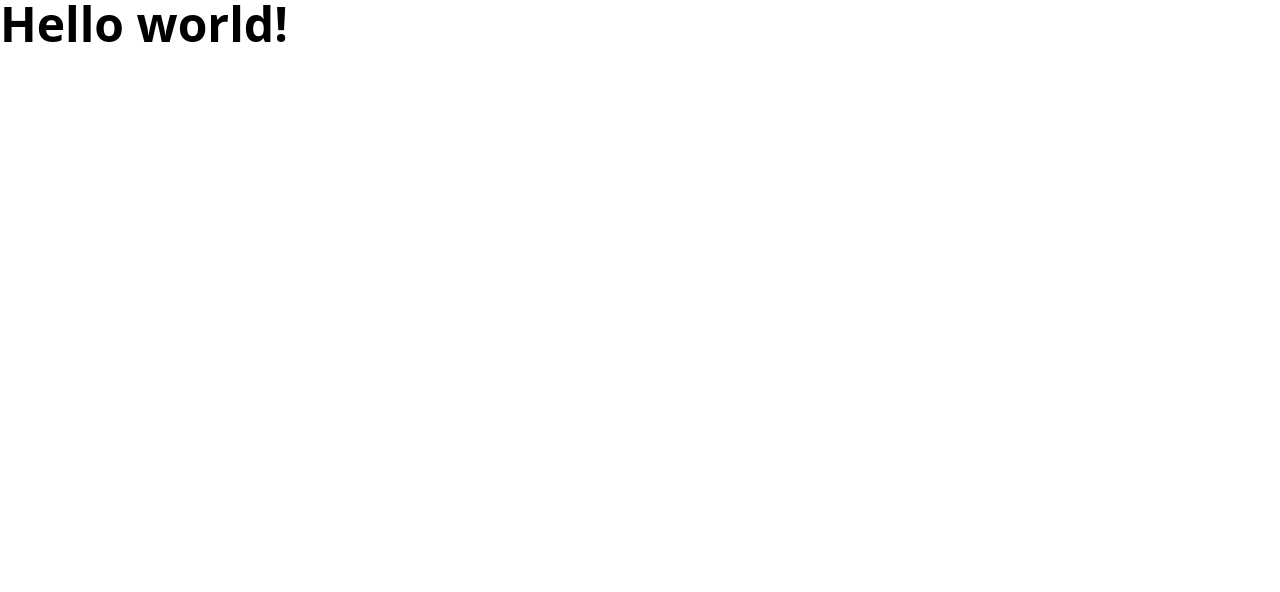
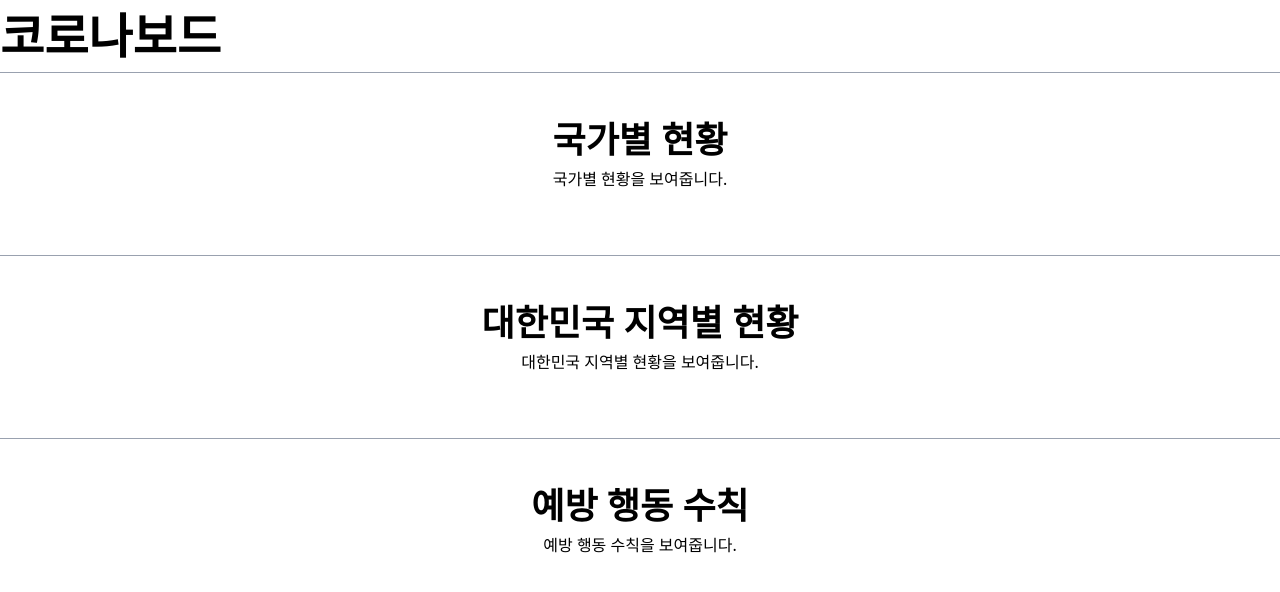
Before and after one commit to Doyage/covid-board, a Next.js app in the folder apps/web/: page / in a window 1280 px wide. Shown: the top 592 px of the page. Built offline with nearby package versions, Linux system fonts and the light colour scheme.

Commit message:
feat(frontend): refactor Tailwind CSS integration and add Heading, Text, and Slide components

```diff
--- a/apps/web/app/globals.css
+++ b/apps/web/app/globals.css
@@ -1,4 +1,17 @@
-@import 'tailwindcss';
-@tailwind base;
-@tailwind components;
-@tailwind utilities;
+@layer theme, base, components, utilities;
+
+@import 'tailwindcss/theme.css' layer(theme);
+@import 'tailwindcss/preflight.css' layer(base);
+@import 'tailwindcss/utilities.css' layer(utilities);
+
+@layer base {
+  h1 {
+    font-size: var(--text-5xl);
+  }
+  h2 {
+    font-size: var(--text-4xl);
+  }
+  h3 {
+    font-size: var(--text-lg);
+  }
+}
--- a/apps/web/app/page.tsx
+++ b/apps/web/app/page.tsx
@@ -1,3 +1,15 @@
+import Heading from './src/components/atoms/Heading';
+import Slide from './src/components/organisms/Slide';
+
 export default function Home() {
-  return <h1 className="text-5xl font-bold">Hello world!</h1>;
+  return (
+    <main>
+      <Heading level={1}>코로나보드</Heading>
+      <Slide title="국가별 현황">국가별 현황을 보여줍니다.</Slide>
+      <Slide title="대한민국 지역별 현황">
+        대한민국 지역별 현황을 보여줍니다.
+      </Slide>
+      <Slide title="예방 행동 수칙">예방 행동 수칙을 보여줍니다.</Slide>
+    </main>
+  );
 }
--- /dev/null
+++ b/apps/web/app/src/components/atoms/Heading.tsx
@@ -0,0 +1,19 @@
+import React, { ReactNode } from 'react';
+
+interface HeadingProps {
+  level?: 1 | 2 | 3 | 4 | 5 | 6;
+  children: ReactNode;
+  className?: string;
+}
+
+const Heading: React.FC<HeadingProps> = ({
+  level = 1,
+  children,
+  className = '',
+}) => {
+  const Tag = `h${level}` as keyof React.JSX.IntrinsicElements;
+
+  return <Tag className={`font-bold ${className}`}>{children}</Tag>;
+};
+
+export default Heading;
--- /dev/null
+++ b/apps/web/app/src/components/atoms/Text.tsx
@@ -0,0 +1,12 @@
+import React, { ReactNode } from 'react';
+
+interface TextProps {
+  children: ReactNode;
+  className?: string;
+}
+
+const Text: React.FC<TextProps> = ({ children, className = '' }) => {
+  return <p className={`text-sm text-gray-600 ${className}`}>{children}</p>;
+};
+
+export default Text;
--- /dev/null
+++ b/apps/web/app/src/components/organisms/Slide.tsx
@@ -0,0 +1,19 @@
+import React, { ReactNode } from 'react';
+import Heading from '../atoms/Heading';
+
+interface SlideProps {
+  children: ReactNode;
+  title: string;
+  className?: string;
+}
+
+const Slide: React.FC<SlideProps> = ({ children, title }) => {
+  return (
+    <div className="text-center border-t border-gray-400 pt-10 pb-16">
+      <Heading level={2}>{title}</Heading>
+      <div>{children}</div>
+    </div>
+  );
+};
+
+export default Slide;
--- a/apps/web/tailwind.config.js
+++ b/apps/web/tailwind.config.js
@@ -1,4 +1,4 @@
-module.exports = {
+export default {
   content: [
     './app/**/*.{js,ts,jsx,tsx}',
     './pages/**/*.{js,ts,jsx,tsx}',
```
